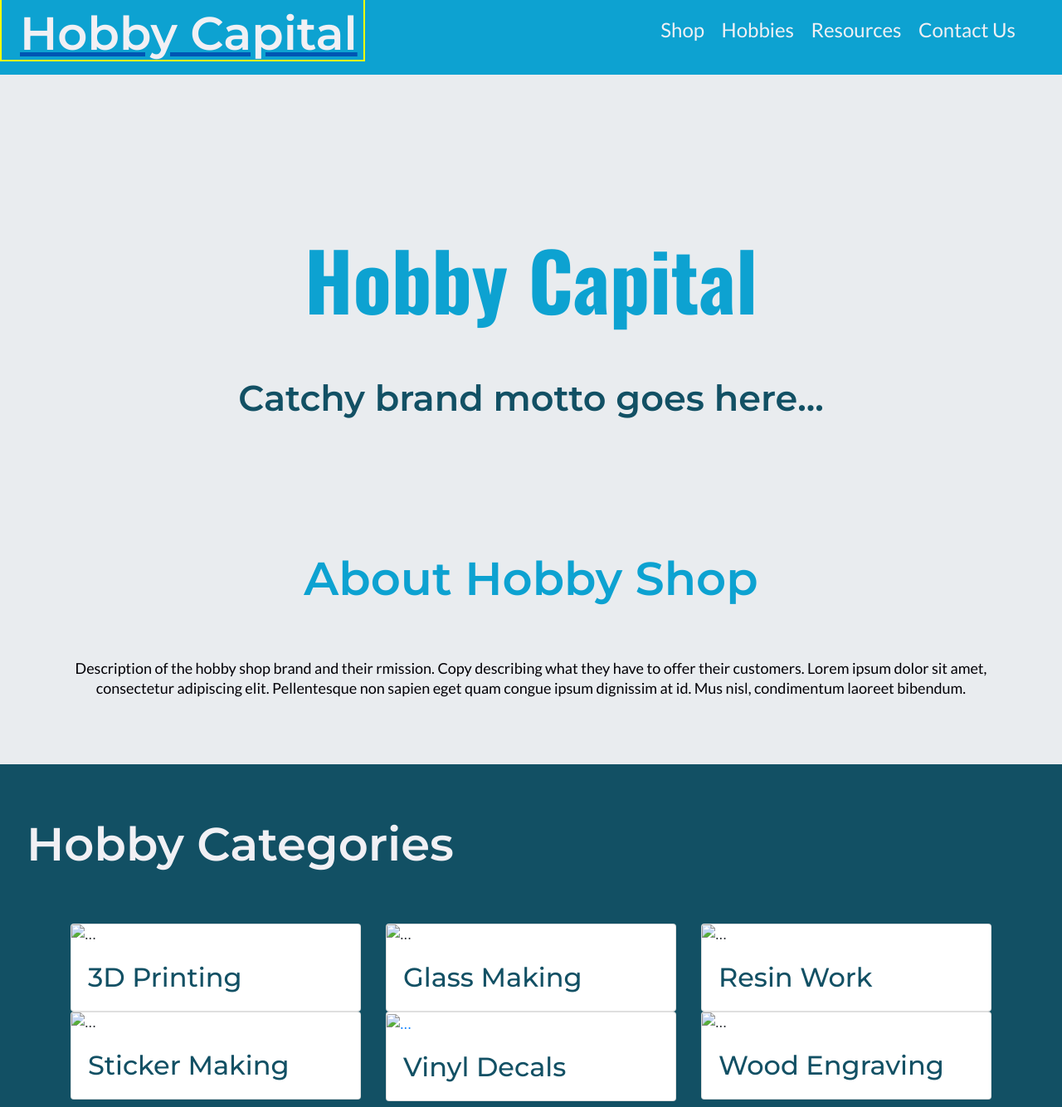
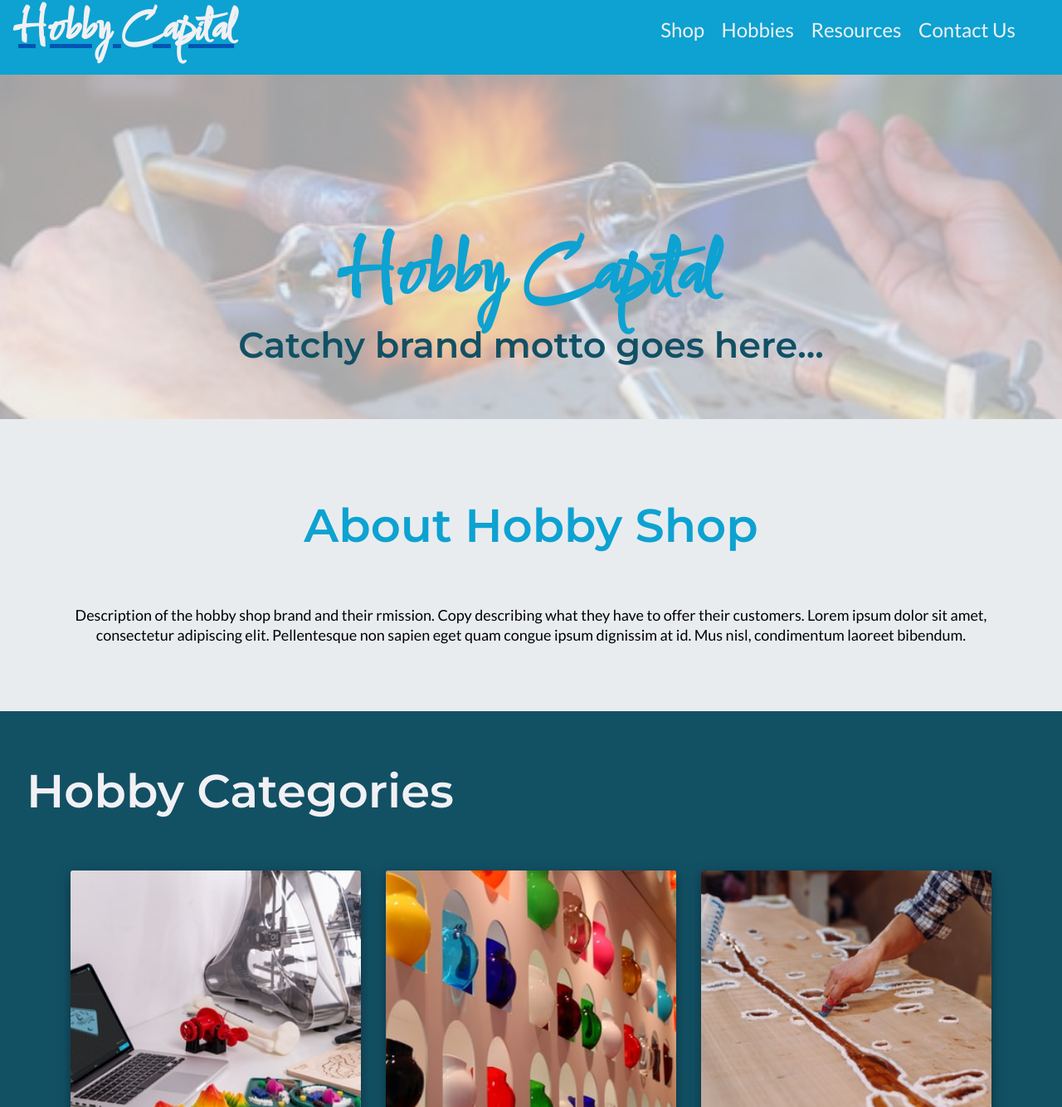
Before and after one commit to Jillbills/HobbyCapitalPrototype, a plain HTML site: page index.html in a window 1280 px wide. Shown: the part 26-1360 px from the top of the page at 83% size. Drawn offline with nearby package versions, Linux system fonts and the light colour scheme.

Commit message:
Added imagery to homepage and drop shadow to gallery cards.
Plan to change some images later but they are placeholders for now to start collecting data.

```diff
--- a/css/style.css
+++ b/css/style.css
@@ -175,12 +175,15 @@ button:hover {
 
 .header h2 {
     color: #F1F0F4;
+    font-family: 'Comforter', cursive;
     padding-left: 5%;
-    /* Need to align title spaced from bottom of div and be 1 line */
-    border: 2px solid yellow;
     align-self: flex-end;
     width: 440px;
     height: 64px;
+    text-decoration-style: none;
+}
+
+.heroTitle: hover {
     text-decoration-style: none;
 }
 
@@ -240,13 +243,45 @@ a {
   }
 
 
-.aboutCopy, .heroSection {
-   margin-bottom: 0px;
+
+
+
+/* HERO section */
+.heroSection {
+    z-index: 3;
+    background-image: url("../images/glassBlowing80opa.png");
+    background-repeat: no-repeat;
+    background-size: cover;
+    background-position:center;
+}
+
+.decalAppHero {
+    border: 2px solid chartreuse;
+    z-index: 3;
+    background-image: url("../images/...");
+    background-repeat: no-repeat;
+    background-size: cover;
+    background-position:center;
+}
+
+.aboutCopy, .heroSection, .decalAppHero {
+    margin-bottom: 0px;
+}
+
+.heroSection {
+    margin-bottom: 0px;
+}
+
+.heroTitle {
+    font-family: 'Comforter', cursive;
+    padding-bottom: 0rem;
+    /* Not sure if this property is working yet? */
+    text-shadow: 0 4px 8px 0 rgba(0, 0, 0, 0.2), 0 6px 20px 0 rgba(0, 0, 0, 0.19);
 }
 
 
 
-  /* HOBBY CATEGORIES GRID SECTION */
+/* HOBBY CATEGORIES GRID SECTION */
 #hobbyCategories {
       background-color: #125064;
       padding-bottom: 8rem;
@@ -261,6 +296,16 @@ a {
 /* .gridCategoryTitle {
 
 } */
+
+.hobbyRow01 {
+    padding-bottom: 4rem;
+}
+
+.cardShadow {
+    box-shadow: 0 4px 8px 0 rgba(0, 0, 0, 0.2), 0 6px 20px 0 rgba(0, 0, 0, 0.19);
+}
+
+
 
 
 /* VINYL DECALS - GET STARTED - STEPS section */
--- a/index.html
+++ b/index.html
@@ -23,7 +23,7 @@
 <!--Codes to embed Google fonts-->
 <link rel="preconnect" href="https://fonts.googleapis.com">
 <link rel="preconnect" href="https://fonts.gstatic.com" crossorigin>
-<link href="https://fonts.googleapis.com/css2?family=Dancing+Script&family=Inter:wght@400;500&family=Lato:ital,wght@0,400;0,700;1,400;1,700&family=Montserrat:ital,wght@0,400;0,500;0,600;0,700;0,800;1,400;1,500;1,600;1,700;1,800&family=Oswald:wght@400;500;600;700&family=Raleway:wght@400;600;700;800&display=swap" rel="stylesheet">
+<link href="https://fonts.googleapis.com/css2?family=Comforter&family=Dancing+Script&family=Inter:wght@400;500&family=Lato:ital,wght@0,400;0,700;1,400;1,700&family=Montserrat:ital,wght@0,400;0,500;0,600;0,700;0,800;1,400;1,500;1,600;1,700;1,800&family=Oswald:wght@400;500;600;700&family=Raleway:wght@400;600;700;800&display=swap" rel="stylesheet">
 </head>
 
 
@@ -55,7 +55,7 @@
 <!-- HERO section -->
     <div class="jumbotron jumbotron-fluid heroSection">
         <div class="container text-center">
-            <h1 class="text-center">Hobby Capital</h1>
+            <h1 class="text-center heroTitle">Hobby Capital</h1>
             <h3 class="text-center">Catchy brand motto goes here...</h3>
         </div>
     </div>
@@ -75,26 +75,26 @@
         <h2 class="text-left">Hobby Categories</h2>
         <!-- Built with Bootstrap 4 grid -->
         <div class="container">
-            <div class="row">
+            <div class="row hobbyRow01">
                 <div class="col-sm-12 col-md-4 col-lg-4">
-                    <div class="card">
-                        <img src="..." class="card-img-top" alt="...">
+                    <div class="card border-0 cardShadow">
+                        <img src="./images/categories/3Dprinting.png" class="card-img-top" alt="3D Printing">
                         <div class="card-body">
                             <h4 class="card-text gridCategoryTitle">3D Printing</h4>
                         </div>
                     </div>
                 </div>
                 <div class="col-sm-12 col-md-4 col-lg-4">
-                    <div class="card">
-                        <img src="..." class="card-img-top" alt="...">
+                    <div class="card border-0 cardShadow">
+                        <img src="./images/categories/GlassMaking.png" class="card-img-top" alt="Glass Making">
                         <div class="card-body">
                             <h4 class="card-text gridCategoryTitle">Glass Making</h4>
                         </div>
                     </div>
                 </div>
                 <div class="col-sm-12 col-md-4 col-lg-4">
-                    <div class="card">
-                        <img src="..." class="card-img-top" alt="...">
+                    <div class="card border-0 cardShadow">
+                        <img src="./images/categories/ResinWork.png" class="card-img-top" alt="Resin Work Resin Work - pouring on tabletop">
                         <div class="card-body">
                             <h4 class="card-text gridCategoryTitle">Resin Work</h4>
                         </div>
@@ -104,24 +104,24 @@
 
             <div class="row">
                 <div class="col-sm-12 col-md-4 col-lg-4">
-                    <div class="card">
-                        <img src="..." class="card-img-top" alt="...">
+                    <div class="card border-0 cardShadow">
+                        <img src="./images/categories/StickerMaking.png" class="card-img-top" alt="Sticker Making">
                         <div class="card-body">
                             <h4 class="card-text gridCategoryTitle">Sticker Making</h4>
                         </div>
                     </div>
                 </div>
                 <div class="col-sm-12 col-md-4 col-lg-4">
-                        <a href="./decalsGetStarted.html"><div class="card">
-                        <img src="..." class="card-img-top" alt="...">
+                    <a href="./decalsGetStarted.html"><div class="card border-0 cardShadow">
+                        <img src="./images/categories/VinylDecals.png" class="card-img-top" alt="white vinyl decal of an ulua">
                         <div class="card-body">
                             <h4 class="card-text gridCategoryTitle">Vinyl Decals</h4>
                         </div></a>
                     </div>
                 </div>
                 <div class="col-sm-12 col-md-4 col-lg-4">
-                    <div class="card">
-                        <img src="..." class="card-img-top" alt="...">
+                    <div class="card border-0 cardShadow">
+                        <img src="./images/categories/WoodEngraving.png" class="card-img-top" alt="Wood Engraving">
                         <div class="card-body">
                             <h4 class="card-text gridCategoryTitle">Wood Engraving</h4>
                         </div>
```
Also changed, not shown: decalApplication.html (+2 -2 lines), decalsGetStarted.html (+2 -2 lines), images/categories/3Dprinting.png (added), images/categories/GlassMaking.png (added), images/categories/ResinWork.png (added), images/categories/StickerMaking.png (added), images/categories/VinylDecals.png (added), images/categories/VinylDecals01.png (added), images/categories/WoodEngraving.png (added), images/glassBlowing80opa.png (added), 2 other files.
